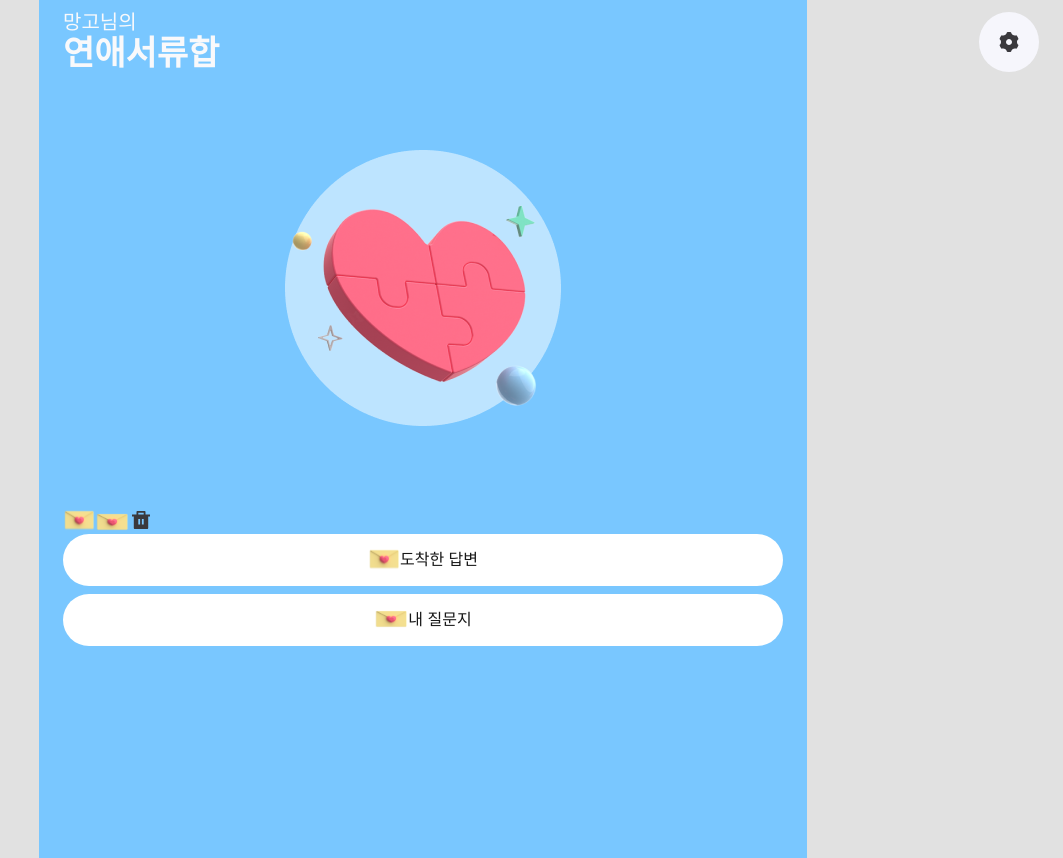
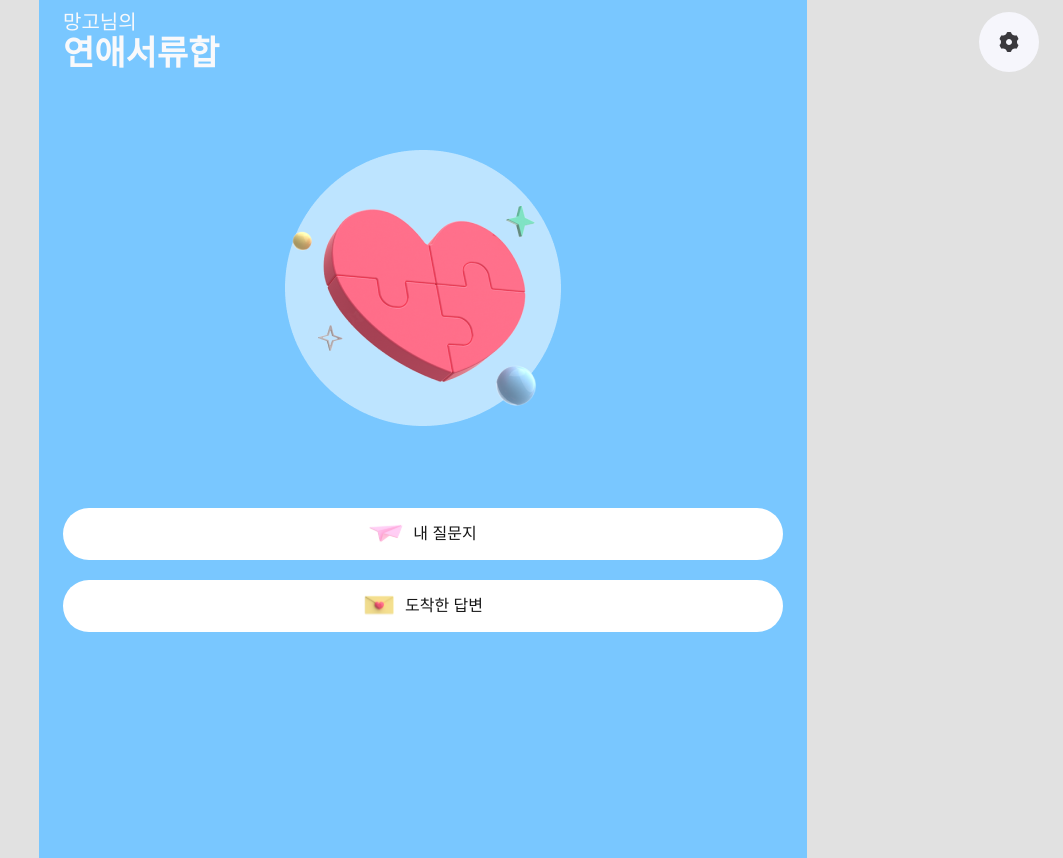
Before and after one commit to kkomyoung/love-document-client, a React (Create React App) app: page /home in a window 1280 px wide. Shown: the whole page, without its empty margins (217-1280 px from the left). Built offline with nearby package versions, Linux system fonts and the light colour scheme; a web font is replaced by a local one.

Commit message:
feat: svg 아이콘 id 수정

```diff
--- a/src/pages/Home.jsx
+++ b/src/pages/Home.jsx
@@ -6,7 +6,6 @@ import { ButtonArea, RoundButton } from '../components/buttons/Buttons'
 import ImgTest from '../assets/img_test.png'
 import { ReactComponent as IconLetter } from '../assets/icon_letter.svg'
 import { ReactComponent as IconAirplane } from '../assets/icon_airplane.svg'
-import { ReactComponent as IconDelete } from '../assets/icon_delete.svg'
 function Home() {
   return (
     <StyledMain>
@@ -19,21 +18,20 @@ function Home() {
         <StyledImgWrap>
           <img src={ImgTest} alt="" />
         </StyledImgWrap>
-        <IconLetter />
-        <IconAirplane />
-        <IconDelete />
         <ButtonArea full>
-          <RoundButton as={Link} to="/login" color="white">
-            <i aria-hidden="true">
+          <RoundButton as={Link} to="/home/research" color="white">
+            <StyledIcon aria-hidden="true">
+              <IconAirplane />
+            </StyledIcon>
+            <span>내 질문지</span>
+          </RoundButton>
+        </ButtonArea>
+        <ButtonArea full margin="2rem 0 0">
+          <RoundButton as={Link} to="/home/answers" color="white">
+            <StyledIcon aria-hidden="true">
               <IconLetter />
-            </i>
+            </StyledIcon>
             <span>도착한 답변</span>
-          </RoundButton>
-          <RoundButton as={Link} to="/login" color="white">
-            <i aria-hidden="true">
-              <IconAirplane />
-            </i>
-            <span>내 질문지</span>
           </RoundButton>
         </ButtonArea>
       </StyledAirticle>
@@ -83,4 +81,8 @@ const StyledImgWrap = styled.figure`
   }
 `
 
+const StyledIcon = styled.i`
+  margin-right: 1rem;
+`
+
 export default Home
```
Also changed, not shown: src/assets/icon_airplane.svg, src/assets/icon_letter.svg.
